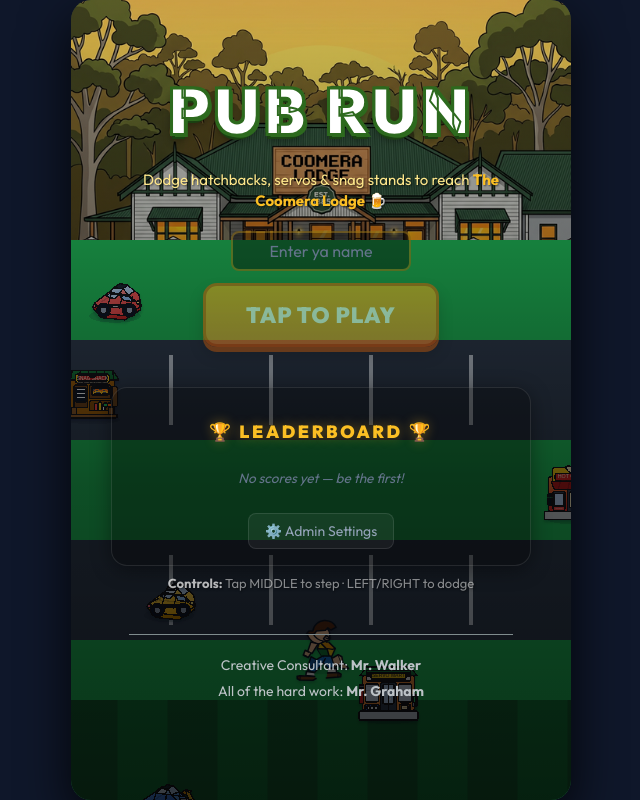
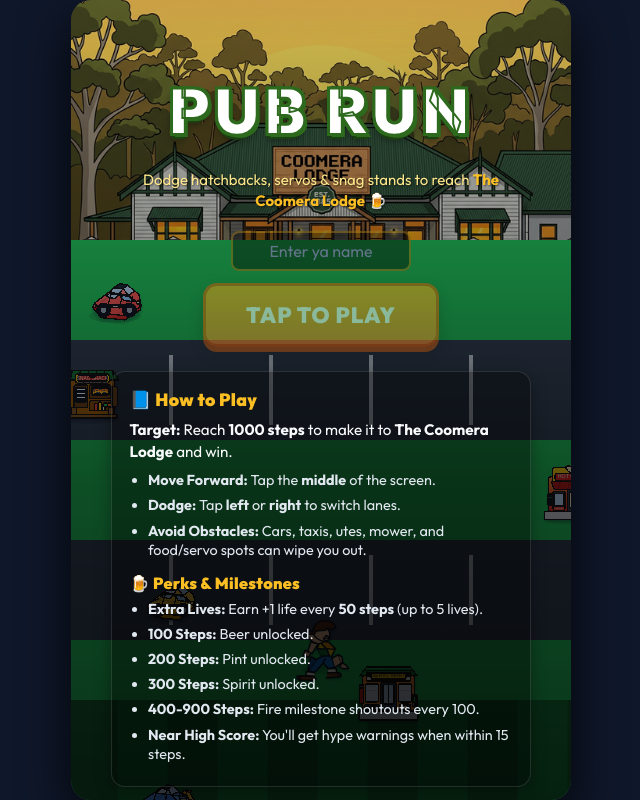
Before and after one commit to SamG90/Pub-Run, a React (Vite) app: page / in a window 1280 px wide. Shown: the whole page, without its empty margins (319-959 px from the left). Built offline with nearby package versions, Linux system fonts and the light colour scheme; no server answers.

Commit message:
Add home screen how-to-play instruction card

```diff
--- a/src/App.css
+++ b/src/App.css
@@ -47,6 +47,55 @@
   align-items: center;
   width: 100%;
   padding: 1rem 0 3rem 0; /* Extra padding at bottom for scroll breathing room */
+}
+
+
+.instruction-card {
+  width: 100%;
+  max-width: 420px;
+  margin: 0.5rem 0 0.8rem;
+  padding: 1rem 1.1rem;
+  background: rgba(0, 0, 0, 0.35);
+  border: 1px solid rgba(255, 255, 255, 0.12);
+  border-radius: 14px;
+  box-shadow: 0 4px 16px rgba(0, 0, 0, 0.35);
+  text-align: left;
+}
+
+.instruction-card h2,
+.instruction-card h3 {
+  margin: 0 0 0.45rem;
+  color: #fbbf24;
+  font-weight: 900;
+  letter-spacing: 0.3px;
+}
+
+.instruction-card h2 {
+  font-size: 1.1rem;
+}
+
+.instruction-card h3 {
+  font-size: 1rem;
+  margin-top: 0.8rem;
+}
+
+.instruction-card p {
+  margin: 0 0 0.45rem;
+  max-width: 100%;
+  color: #f8fafc;
+  font-size: 0.95rem;
+}
+
+.instruction-card ul {
+  margin: 0.3rem 0 0;
+  padding-left: 1.15rem;
+  color: #e2e8f0;
+}
+
+.instruction-card li {
+  margin-bottom: 0.35rem;
+  line-height: 1.35;
+  font-size: 0.9rem;
 }
 
 .home-leaderboard-section {
--- a/src/App.jsx
+++ b/src/App.jsx
@@ -199,6 +199,26 @@
               TAP TO PLAY
             </button>
 
+            <div className="instruction-card">
+              <h2>📘 How to Play</h2>
+              <p><strong>Target:</strong> Reach <strong>1000 steps</strong> to make it to <strong>The Coomera Lodge</strong> and win.</p>
+              <ul>
+                <li><strong>Move Forward:</strong> Tap the <strong>middle</strong> of the screen.</li>
+                <li><strong>Dodge:</strong> Tap <strong>left</strong> or <strong>right</strong> to switch lanes.</li>
+                <li><strong>Avoid Obstacles:</strong> Cars, taxis, utes, mower, and food/servo spots can wipe you out.</li>
+              </ul>
+
+              <h3>🍺 Perks & Milestones</h3>
+              <ul>
+                <li><strong>Extra Lives:</strong> Earn +1 life every <strong>50 steps</strong> (up to 5 lives).</li>
+                <li><strong>100 Steps:</strong> Beer unlocked.</li>
+                <li><strong>200 Steps:</strong> Pint unlocked.</li>
+                <li><strong>300 Steps:</strong> Spirit unlocked.</li>
+                <li><strong>400-900 Steps:</strong> Fire milestone shoutouts every 100.</li>
+                <li><strong>Near High Score:</strong> You'll get hype warnings when within 15 steps.</li>
+              </ul>
+            </div>
+
             <div className="home-leaderboard-section">
               <Scoreboard
                 scores={topScores}
```
